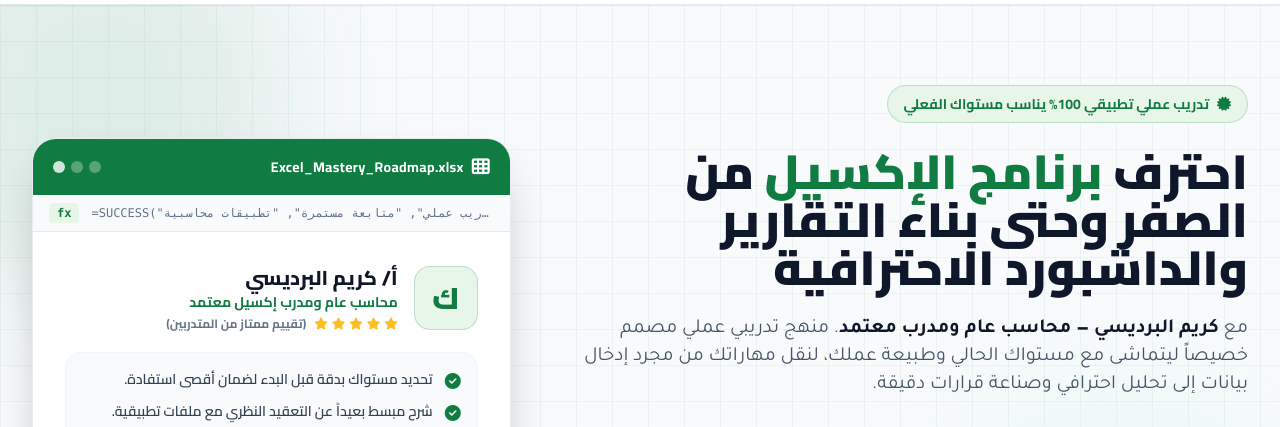
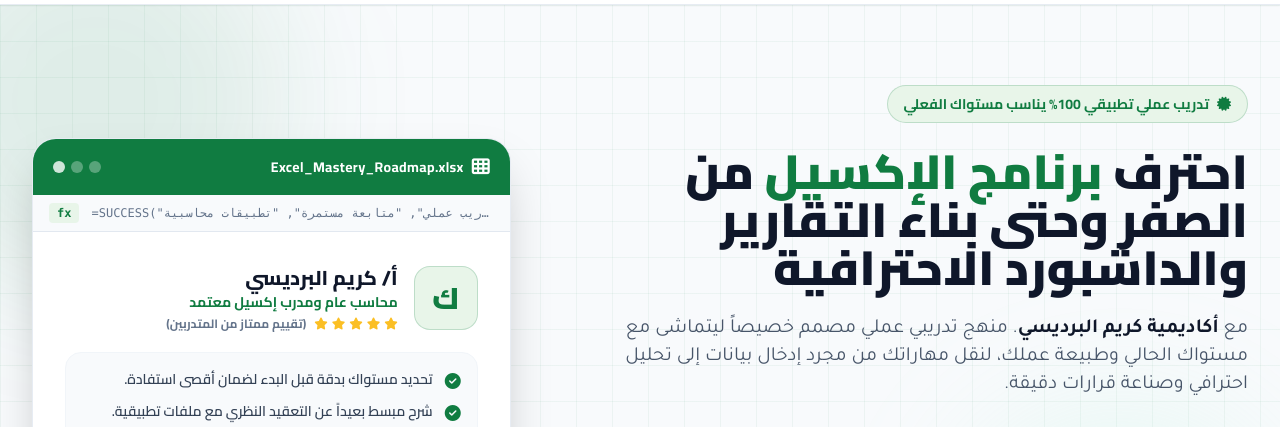
Before and after one commit to KareemElBardesy222/excel-academy, a plain HTML site: page index.html in a window 1280 px wide. Shown: the part 76-503 px from the top of the page. Drawn offline with nearby package versions, Linux system fonts and the light colour scheme.

Commit message:
index.html

```diff
--- a/index.html
+++ b/index.html
@@ -3,7 +3,7 @@
 <head>
     <meta charset="UTF-8">
     <meta name="viewport" content="width=device-width, initial-scale=1.0">
-    <title>أكاديمية كريم البرديسي | محاسب عام ومدرب معتمد</title>
+    <title>أكاديمية كريم البرديسي | للتدريب والتطوير المهني </title>
     <meta name="description" content="احترف برنامج الإكسيل من الصفر وحتى بناء التقارير والداشبورد الاحترافية مع أكاديمية كريم البرديسي . شاهد آراء وتجارب المتدربين.">
 
     <!-- استدعاء خطوط جوجل العربية الاحترافية (Cairo & Tajawal) -->
@@ -140,7 +140,7 @@
                     </h1>
 
                     <p class="text-lg sm:text-xl text-slate-600 font-tajawal leading-relaxed mb-8 max-w-2xl mx-auto lg:mx-0">
-                        مع <strong class="text-slate-900">كريم البرديسي — محاسب عام ومدرب معتمد</strong>. منهج تدريبي عملي مصمم خصيصاً ليتماشى مع مستواك الحالي وطبيعة عملك، لنقل مهاراتك من مجرد إدخال بيانات إلى تحليل احترافي وصناعة قرارات دقيقة.
+                        مع <strong class="text-slate-900">أكاديمية كريم البرديسي</strong>. منهج تدريبي عملي مصمم خصيصاً ليتماشى مع مستواك الحالي وطبيعة عملك، لنقل مهاراتك من مجرد إدخال بيانات إلى تحليل احترافي وصناعة قرارات دقيقة.
                     </p>
 
                     <!-- أزرار الدعوة لاتخاذ إجراء (CTAs) -->
```
